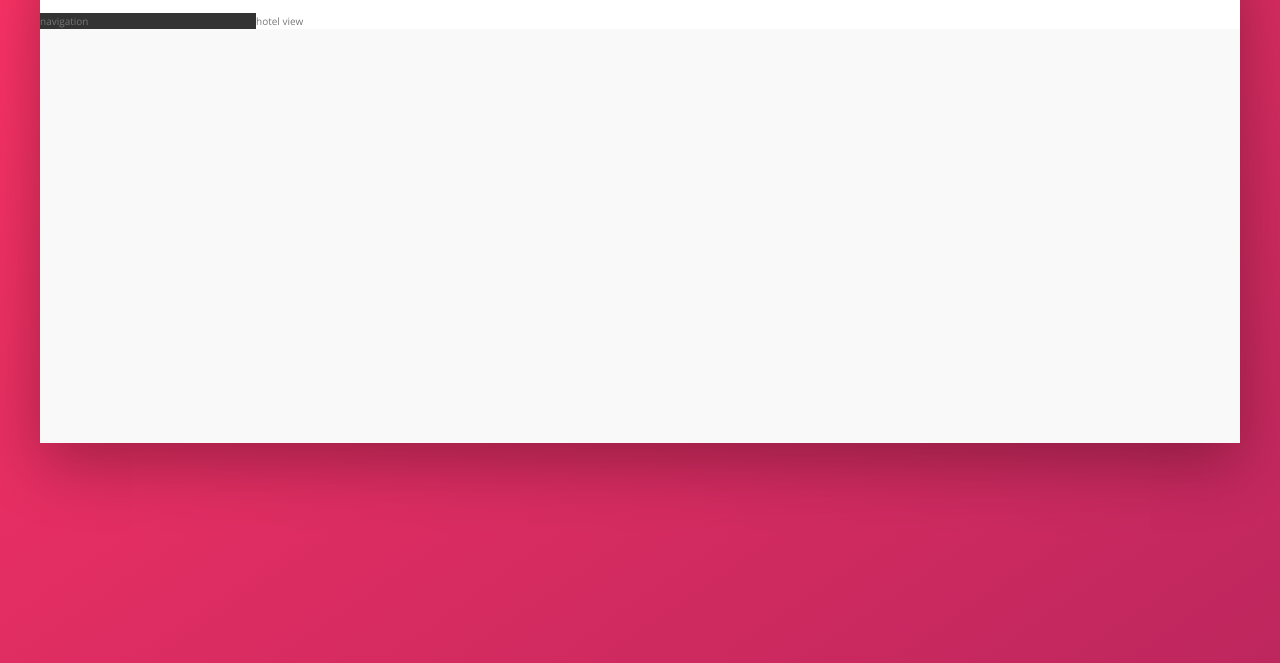
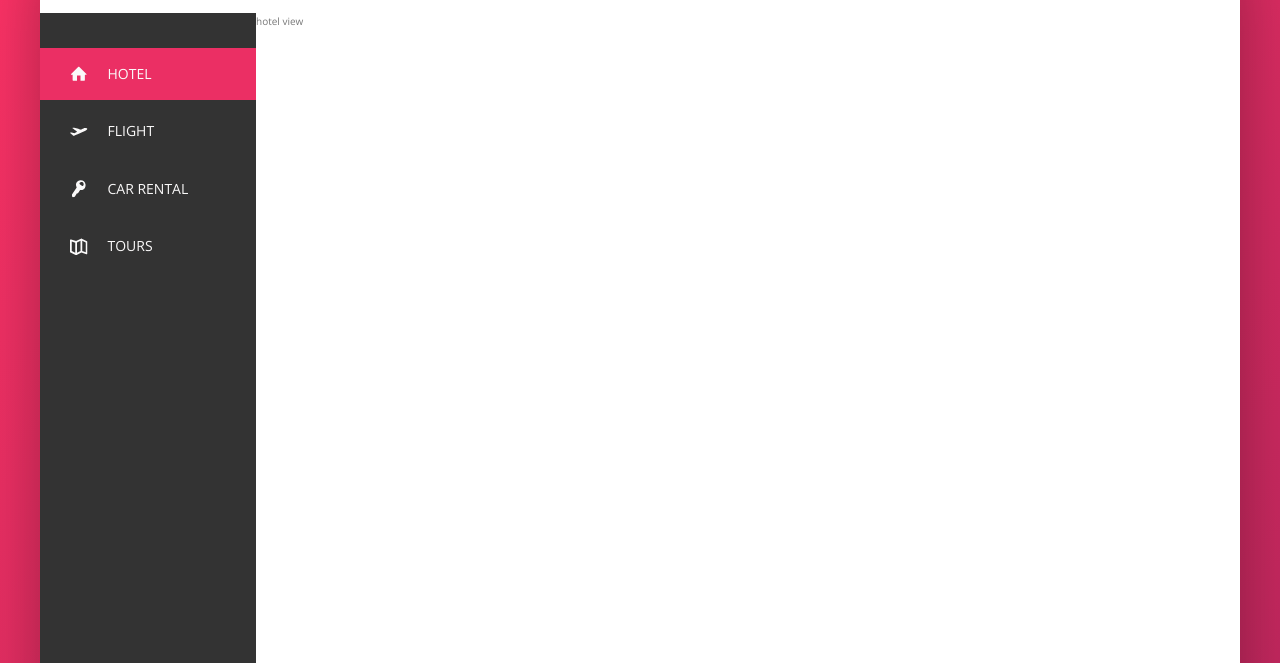
Before and after one commit to Mietlicha/trelo, a website: page index.html in a window 1280 px wide. Shown: the part 137-800 px from the top of the page. Drawn offline with nearby package versions, Linux system fonts and the light colour scheme.

Commit message:
complete side-bar

```diff
--- a/index.html
+++ b/index.html
@@ -56,7 +56,43 @@
       </header>
       <div class="content">
         <nav class="sidebar">
-          navigation
+          <ul class="side-nav">
+            <li class="side-nav__item side-nav__item--active">
+              <a href="#" class="side-nav__link">
+                <svg class="side-nav__icon">
+                  <use xlink:href="img/sprite.svg#icon-home"></use>
+                </svg>
+                <span>Hotel</span>
+              </a>
+            </li>
+            <li class="side-nav__item">
+              <a href="#" class="side-nav__link">
+                <svg class="side-nav__icon">
+                  <use xlink:href="img/sprite.svg#icon-aircraft-take-off"></use>
+                </svg>
+                <span>Flight</span>
+              </a>
+            </li>
+            <li class="side-nav__item">
+              <a href="#" class="side-nav__link">
+                <svg class="side-nav__icon">
+                  <use xlink:href="img/sprite.svg#icon-key"></use>
+                </svg>
+                <span>Car rental</span>
+              </a>
+            </li>
+            <li class="side-nav__item">
+              <a href="#" class="side-nav__link">
+                <svg class="side-nav__icon">
+                  <use xlink:href="img/sprite.svg#icon-map"></use>
+                </svg>
+                <span>Tours</span>
+              </a>
+            </li>
+          </ul>
+          <div class="legal">
+            &copy; 2020 by trelo. All rights reserved.
+          </div>
         </nav>
         <main class="hotel-view">
           hotel view
--- a/sass/_components.scss
+++ b/sass/_components.scss
@@ -109,3 +109,69 @@
     margin-right: 1rem;
   }
 }
+
+///////////////////////SIDE NAVIGATION
+.side-nav {
+  font-size: 1.4rem;
+  list-style: none;
+  margin-top: 3.5rem;
+
+  &__item {
+    position: relative;
+
+    &:not(:last-child) {
+      margin-bottom: 0.5rem;
+    }
+  }
+
+  &__item::before {
+    content: '';
+    position: absolute;
+    top: 0;
+    left: 0;
+    height: 100%;
+    width: 3px;
+    background: $Primary;
+    transform: scaleY(0);
+    transition: transform 0.2s, width 0.4s 0.2s cubic-bezier(1, 0, 0, 1),
+      background 0.1s;
+  }
+
+  &__item:hover::before,
+  &__item--active::before {
+    transform: scaleY(1);
+    width: 100%;
+  }
+
+  &__item:active::before {
+    background: $Primary-light;
+  }
+
+  &__link:visited,
+  &__link:link {
+    position: relative;
+    z-index: 10;
+    color: $Grey-light1;
+    text-decoration: none;
+    text-transform: uppercase;
+    display: block;
+    padding: 1.5rem 3rem;
+    display: flex;
+    align-items: center;
+  }
+
+  &__icon {
+    width: 1.75rem;
+    height: 1.75rem;
+    margin-right: 2rem;
+    fill: currentColor;
+  }
+}
+
+///////////////////////LEGAL TEXT
+.legal {
+  font-size: 1.2rem;
+  color: $Grey-light4;
+  text-align: center;
+  padding: 2.5rem;
+}
--- a/sass/_layout.scss
+++ b/sass/_layout.scss
@@ -24,11 +24,15 @@
 
 .sidebar {
   background: $Grey-dark1;
-
   flex: 0 0 18%;
+  display: flex;
+  flex-direction: column;
+  justify-content: space-between;
 }
 
 .hotel-view {
   background: $white;
   flex: 1;
+
+  height: 80rem;
 }
```
Also changed, not shown: css/style.css.
